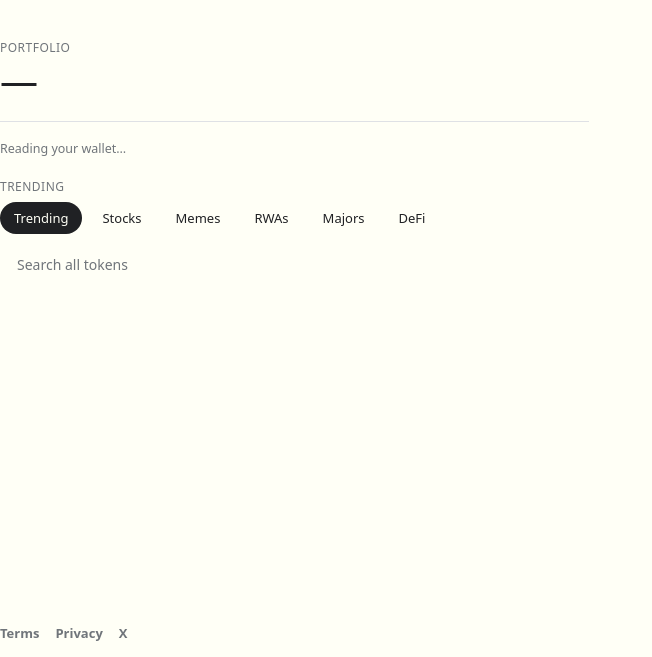
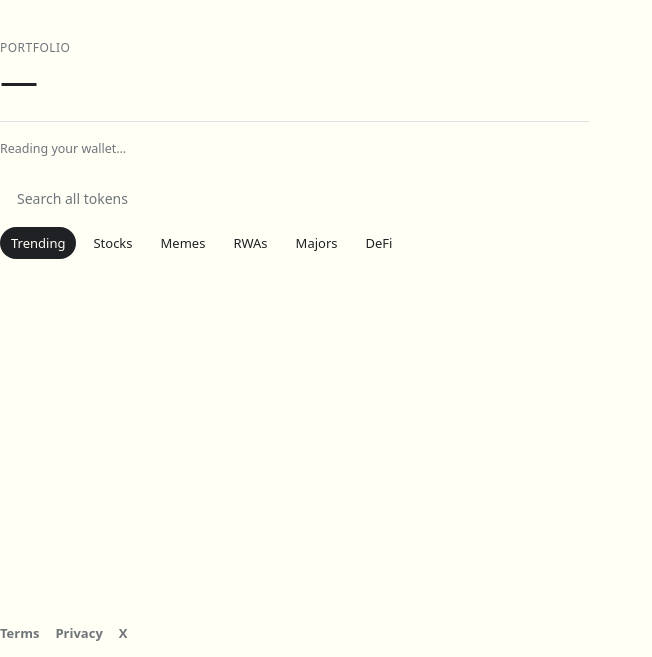
Before and after one commit to Utopian-Contributors/utopian-go, a website: page client/wallet.html in a window 1280 px wide. Shown: the part 143-800 px from the top of the page, without its empty margins (0-652 px from the left). Drawn offline with Linux system fonts and the light colour scheme; files whose address does not match are found by name.

Commit message:
feat(wallet): list counts in the chips, under the field

```diff
--- a/client/wallet.css
+++ b/client/wallet.css
@@ -617,14 +617,14 @@ a:hover {
 }
 
 /*
- * The lists: Trending, then each kind. One row that scrolls sideways on a
- * phone, where wrapping would push the rows a screen down; wrapped on a
- * desktop, where a sideways scroll hides lists from a mouse.
+ * The lists, under the field: Trending, then each kind. One row that scrolls
+ * sideways on a phone, where wrapping would push the rows a screen down;
+ * wrapped on a desktop, where a sideways scroll hides lists from a mouse.
  */
 .wl-cats {
   display: flex;
   gap: 6px;
-  margin: 6px 0 4px;
+  margin: 8px 0 4px;
   overflow-x: auto;
   scrollbar-width: none;
 }
@@ -637,7 +637,7 @@ a:hover {
 .wl-cats button {
   flex: none;
   height: 32px;
-  padding: 0 14px;
+  padding: 0 11px;
   border: 0;
   border-radius: 999px;
   background: var(--wash);
@@ -660,11 +660,19 @@ a:hover {
   outline-offset: 2px;
 }
 
+/* The list's length: after its name, a step quieter, in whichever colour the chip is. */
+.wl-cats span:not(:empty) {
+  margin-left: 4px;
+  font-size: 12px;
+  font-variant-numeric: tabular-nums;
+  opacity: 0.6;
+}
+
 /* The search field's surface (header.css): a wash, deeper while it has the caret. */
 .wl-q {
   box-sizing: border-box;
   width: 100%;
-  margin: 6px 0 4px;
+  margin: 0;
   padding: 9px 16px;
   border: 1px solid transparent;
   border-radius: 999px;
@@ -864,13 +872,8 @@ a:hover {
   background: var(--dn);
 }
 
-.wl-top .wl-k {
-  margin: 0 0 4px;
-  font-weight: 400;
-}
-
 .wl-tr {
-  grid-template-columns: minmax(0, 1fr) auto auto auto;
+  grid-template-columns: minmax(0, 1fr) auto auto;
   cursor: pointer;
 }
 
@@ -894,14 +897,6 @@ a:hover {
 .wl-px .wl-d {
   font-size: 12px;
   font-weight: 400;
-}
-
-.wl-vol {
-  min-width: 56px;
-  text-align: right;
-  font-size: 12.5px;
-  color: var(--f);
-  font-variant-numeric: tabular-nums;
 }
 
 /* —— Recovery phrase —— */
@@ -1138,8 +1133,8 @@ a:hover {
    each scrolling in a share of it. The breakdown left no share to give: on a
    laptop screen, the total, a line per kind and the holdings filled the
    column, and the lists below them had no room at all. Scrolled as one, every
-   part keeps its full height, and the market list keeps its name, its lists
-   and its field pinned while its rows scroll under them. */
+   part keeps its full height, and the market list keeps its field and its
+   lists pinned while its rows scroll under them. */
 
 @media (min-width: 960px) {
   body {
--- a/client/wallet.html
+++ b/client/wallet.html
@@ -95,21 +95,9 @@
           <p class="wl-n" id="wl-n">Reading your wallet…</p>
           <div id="wl-x"></div>
         </section>
-        <section class="wl-top" aria-labelledby="wl-th">
+        <section class="wl-top" aria-label="Tokens">
           <!-- Pinned over the rows as they scroll, on a desktop. -->
           <div class="wl-tb">
-            <h2 class="wl-k" id="wl-th">Trending</h2>
-            <!-- The lists, in TOKEN_LISTS order (src/lib/tokens/store.ts).
-                 Shipped here rather than drawn by the bundle so the field and
-                 the rows below them never move when it lands. -->
-            <div class="wl-cats" id="wl-cats" role="group" aria-label="Lists">
-              <button type="button" data-c="trending" aria-pressed="true">Trending</button>
-              <button type="button" data-c="stocks" aria-pressed="false">Stocks</button>
-              <button type="button" data-c="memes" aria-pressed="false">Memes</button>
-              <button type="button" data-c="rwas" aria-pressed="false">RWAs</button>
-              <button type="button" data-c="majors" aria-pressed="false">Majors</button>
-              <button type="button" data-c="defi" aria-pressed="false">DeFi</button>
-            </div>
             <input
               class="wl-q"
               id="wl-q"
@@ -120,6 +108,18 @@
               spellcheck="false"
               maxlength="64"
             />
+            <!-- The lists, in TOKEN_LISTS order (src/lib/tokens/store.ts).
+                 Shipped here rather than drawn by the bundle so the rows below
+                 them never move when it lands. Each one's length fills its
+                 <span> with the first page (main.js). -->
+            <div class="wl-cats" id="wl-cats" role="group" aria-label="Lists">
+              <button type="button" data-c="trending" aria-pressed="true">Trending<span></span></button>
+              <button type="button" data-c="stocks" aria-pressed="false">Stocks<span></span></button>
+              <button type="button" data-c="memes" aria-pressed="false">Memes<span></span></button>
+              <button type="button" data-c="rwas" aria-pressed="false">RWAs<span></span></button>
+              <button type="button" data-c="majors" aria-pressed="false">Majors<span></span></button>
+              <button type="button" data-c="defi" aria-pressed="false">DeFi<span></span></button>
+            </div>
           </div>
           <div id="wl-tl"></div>
           <p class="wl-n" id="wl-tn" hidden></p>
```
Also changed, not shown: client/wallet/main.js (+10 -7 lines).
